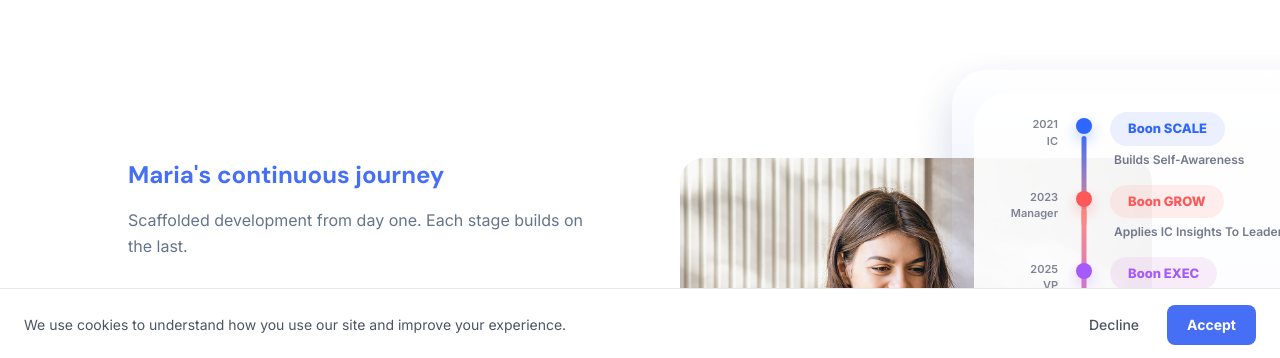
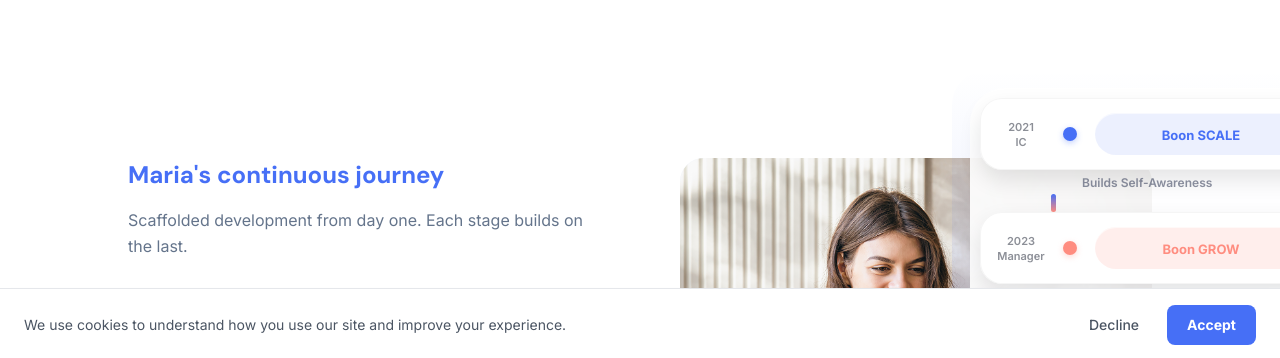
Before and after one commit to ayafdez/Boon_New-Website-V2, a Next.js app in the folder next-site/: page / in a window 1280 px wide. Both pictures are taken after a click on the button "WITH BOON". Shown: the part 2819-3177 px from the top of the page. Built offline with nearby package versions, Linux system fonts and the light colour scheme; no server answers; a web font is replaced by a local one.

Commit message:
Update BoonDifferenceVisual.tsx

```diff
--- a/next-site/components/home/BoonDifferenceVisual.tsx
+++ b/next-site/components/home/BoonDifferenceVisual.tsx
@@ -34,9 +34,9 @@ const content = {
     image: '/with-boon.jpg',
     fallbackGradient: 'from-blue-50 to-blue-100',
     timeline: [
-      { year: '2021', role: 'IC', event: 'Boon SCALE', color: '#2F66FF', tone: 'blue', description: 'Builds Self-Awareness' },
-      { year: '2023', role: 'Manager', event: 'Boon GROW', color: '#FF5858', tone: 'red', description: 'Applies IC Insights To Leadership' },
-      { year: '2025', role: 'VP', event: 'Boon EXEC', color: '#A55AFF', tone: 'purple', description: 'Accelerates With Strong Foundation' },
+      { year: '2021', role: 'IC', event: 'Boon SCALE', color: '#466FF6', tone: 'blue', description: 'Builds Self-Awareness' },
+      { year: '2023', role: 'Manager', event: 'Boon GROW', color: '#FF8D80', tone: 'red', description: 'Applies IC Insights To Leadership' },
+      { year: '2025', role: 'VP', event: 'Boon EXEC', color: '#D077D2', tone: 'purple', description: 'Accelerates With Strong Foundation' },
     ],
   },
 } as const;
@@ -183,19 +183,17 @@ export function BoonDifferenceVisual() {
               </div>
             </div>
           ) : (
-            /* WITH BOON — gradient shell, white inner container, per-segment connectors */
+            /* WITH BOON — gradient shell, white inner, SAME card structure as WITHOUT BOON */
             <div
               className="absolute"
               style={{
                 top: '40px', right: '-200px', width: 400, borderRadius: 35,
                 background: 'linear-gradient(180deg, rgba(246,248,255,0) 0%, rgba(70,111,246,0.20) 100%)',
-                boxShadow: '0 18px 40px rgba(20,40,120,0.18)',
-                padding: 22, zIndex: 10, overflow: 'hidden',
+                padding: 18, zIndex: 10, overflow: 'hidden',
               }}
             >
-              {/* White inner container */}
-              <div style={{ background: 'rgba(255,255,255,0.92)', borderRadius: 35, padding: 20 }}>
-                <div className="flex flex-col gap-4">
+              <div style={{ background: 'rgba(255,255,255,0.92)', borderRadius: 35, padding: 10 }}>
+                <div className="flex flex-col" style={{ gap: 0 }}>
                   {c.timeline.map((item: any, i: number) => {
                     const isLast = i === c.timeline.length - 1;
                     const isHovered = hoveredCard === i;
@@ -206,52 +204,72 @@ export function BoonDifferenceVisual() {
                     const badgeBg = item.tone === 'blue'
                       ? 'rgba(70,111,246,0.10)' : item.tone === 'red'
                       ? 'rgba(255,141,128,0.15)' : 'rgba(208,119,210,0.12)';
+                    const dotColor = item.tone === 'blue' ? '#466FF6' : item.tone === 'red' ? '#FF8D80' : '#D077D2';
+                    const textColor = item.tone === 'blue' ? '#466FF6' : item.tone === 'red' ? '#FF8D80' : '#D077D2';
                     return (
-                      <div key={i}
-                        className="relative flex items-start gap-4"
+                      <div key={i} style={{ display: 'flex', flexDirection: 'column' }}>
+                        {/* Card — identical structure to WITHOUT BOON */}
+                        <div
                           onMouseEnter={() => setHoveredCard(i)}
                           onMouseLeave={() => setHoveredCard(null)}
-                        style={{ cursor: 'pointer', opacity: isDimmed ? 0.4 : 1, transition: 'opacity 0.2s ease' }}
+                          style={{ cursor: 'pointer' }}
                         >
+                          <div className="flex items-center gap-4" style={{
+                            background: isHovered ? 'rgba(255,255,255,1)' : 'rgba(255,255,255,0.95)',
+                            borderRadius: 22, padding: '14px 16px',
+                            boxShadow: isHovered ? `0 16px 36px ${dotColor}30` : '0 10px 22px rgba(10,10,10,0.10)',
+                            border: isHovered ? `1px solid ${dotColor}55` : '1px solid rgba(0,0,0,0.04)',
+                            opacity: isDimmed ? 0.45 : 1,
+                            transform: isHovered ? 'scale(1.03) translateX(-4px)' : 'scale(1)',
+                            transition: 'all 0.2s ease',
+                          }}>
                             {/* Label */}
-                        <div className="flex flex-col items-end" style={{ width: 64, color: 'rgba(85,92,115,0.75)', fontSize: 11, lineHeight: 1.2, fontWeight: 600, paddingTop: 6, flexShrink: 0 }}>
+                            <div className="flex flex-col items-center" style={{ width: 48, color: '#8C8F97', fontSize: 11, lineHeight: 1.1, fontWeight: 600 }}>
                               <span>{item.year}</span><span style={{ marginTop: 3 }}>{item.role}</span>
                             </div>
-
-                        {/* Dot + connector */}
-                        <div style={{ position: 'relative', width: 20, display: 'flex', justifyContent: 'center', alignItems: 'flex-start', flexShrink: 0 }}>
+                            {/* Dot */}
+                            <div style={{ position: 'relative', width: 18, display: 'flex', justifyContent: 'center' }}>
                               <div style={{
-                            width: 16, height: 16, borderRadius: 999,
-                            background: item.color,
-                            boxShadow: `0 6px 14px ${item.color}55`,
-                            marginTop: 6, position: 'relative', zIndex: 1,
-                            transform: isHovered ? 'scale(1.35)' : 'scale(1)',
-                            transition: 'transform 0.2s ease',
+                                width: 14, height: 14, borderRadius: 999,
+                                background: dotColor,
+                                boxShadow: isHovered ? `0 0 0 4px ${dotColor}30` : `0 2px 6px ${dotColor}55`,
+                                flexShrink: 0, transition: 'all 0.2s ease',
+                                transform: isHovered ? 'scale(1.2)' : 'scale(1)',
                               }} />
+                            </div>
+                            {/* Full-width pill */}
+                            <div style={{ flex: 1 }}>
+                              <div style={{
+                                borderRadius: 999, padding: '9px 14px',
+                                background: badgeBg,
+                                boxShadow: 'inset 0 1px 0 rgba(255,255,255,0.65)', textAlign: 'center',
+                              }}>
+                                <span style={{ fontSize: 13, fontWeight: 700, color: textColor, whiteSpace: 'nowrap' }}>
+                                  {item.event}
+                                </span>
+                              </div>
+                            </div>
+                          </div>
+                        </div>
+                        {/* Description */}
+                        {item.description && (
+                          <div style={{
+                            fontSize: 12, fontWeight: 600, color: 'rgba(80,88,112,0.65)',
+                            paddingLeft: 48 + 16 + 18 + 16 + 4,
+                            paddingTop: 5, paddingBottom: 2, lineHeight: 1.4,
+                          }}>
+                            {item.description}
+                          </div>
+                        )}
+                        {/* Gradient connector */}
                         {!isLast && (
                           <div style={{
-                              position: 'absolute', top: 24, left: '50%',
-                              transform: 'translateX(-50%)',
-                              width: 5, height: 90, borderRadius: 999,
+                            marginLeft: 48 + 16 + 9 - 2,
+                            width: 5, height: 18, borderRadius: 999,
                             background: connectorGradient,
+                            flexShrink: 0,
                           }} />
                         )}
-                        </div>
-
-                        {/* Badge + description */}
-                        <div style={{ flex: 1, transform: isHovered ? 'translateX(-4px)' : 'translateX(0)', transition: 'transform 0.2s ease' }}>
-                          <div style={{
-                            fontSize: 13, fontWeight: 800, padding: '7px 18px',
-                            borderRadius: 999, display: 'inline-block',
-                            background: badgeBg, color: item.color,
-                            marginBottom: 6, whiteSpace: 'nowrap',
-                          }}>
-                            {item.event}
-                          </div>
-                          <div style={{ fontSize: 12, fontWeight: 600, color: 'rgba(80,88,112,0.80)', paddingLeft: 4, lineHeight: 1.4 }}>
-                            {(item as any).description}
-                          </div>
-                        </div>
                       </div>
                     );
                   })}
```
Lines whose indentation alone changed are shown as unchanged.
